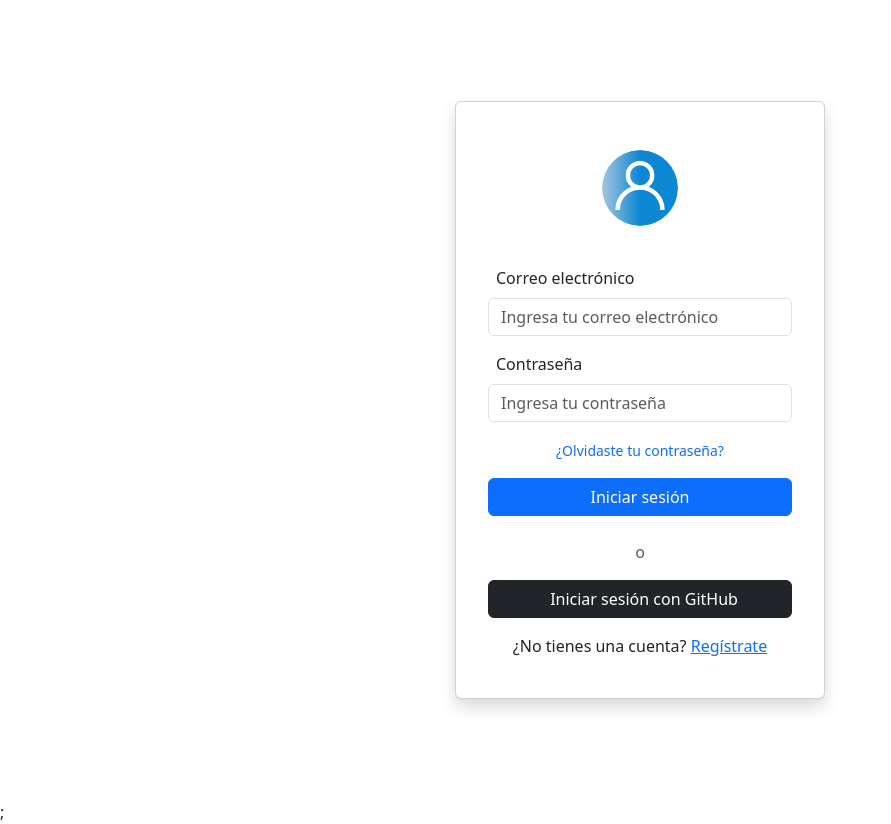
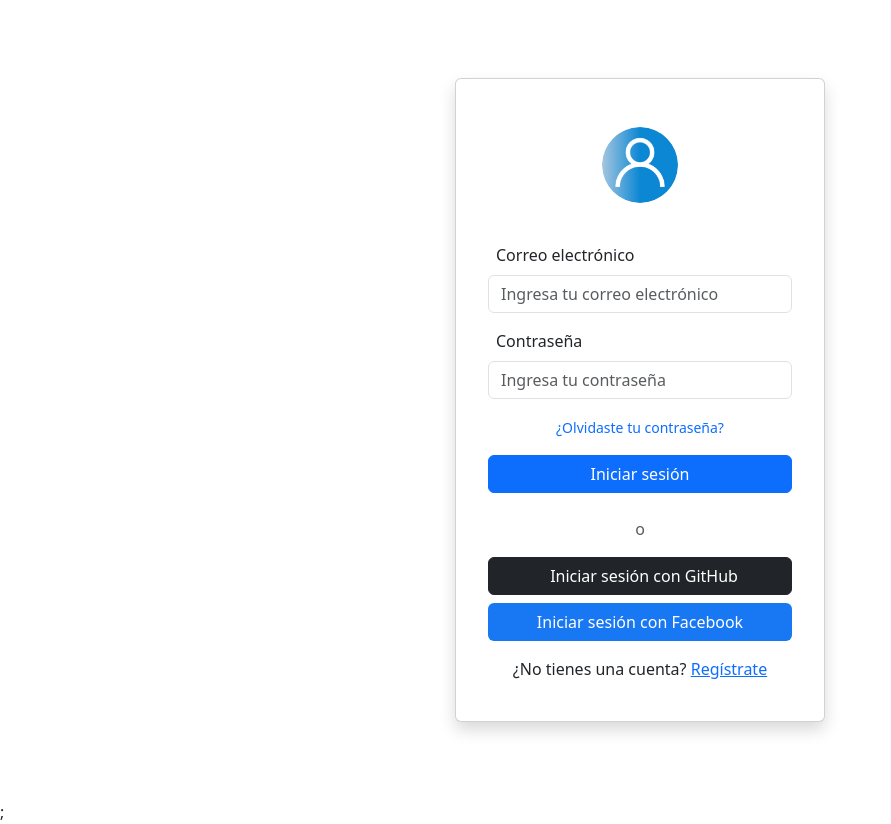
Before and after one commit to alizarazot/2025-II-AOS, a React (Vite) app: page /login in a window 1280 px wide. Shown: the whole page, without its empty margins (0-891 px from the left). Built offline with nearby package versions, Linux system fonts and the light colour scheme; no server answers.

Commit message:
Add button to log in with Facebook (UI only)

```diff
--- a/src/page/login/login.jsx
+++ b/src/page/login/login.jsx
@@ -159,6 +159,14 @@ export function Login() {
                     <i className="bi bi-github me-2"></i>
                     Iniciar sesión con GitHub
                   </button>
+                  <button
+                    type="button"
+                    onClick={handleFacebookLogin}
+                    className="btn w-100 mb-2 text-white"
+                    style={{ backgroundColor: "#1877F2" }}
+                  >
+                    Iniciar sesión con Facebook
+                  </button>
 
                   <div className="text-center mt-2 mb-2">
                     <span>¿No tienes una cuenta? </span>
@@ -185,6 +193,8 @@ export function Login() {
     </>
   );
 }
+
+function handleFacebookLogin() {}
 
 function ModalError({ message, clear }) {
   const [show, setShow] = useState(true);
```
